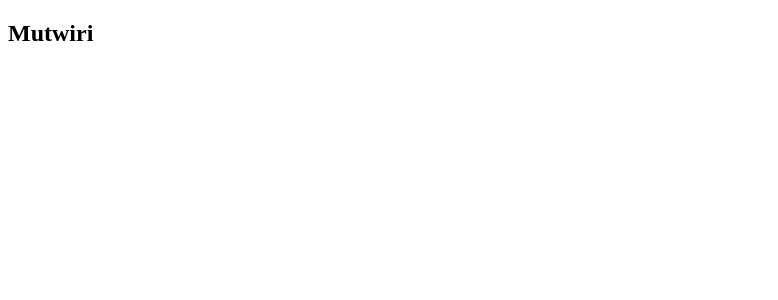
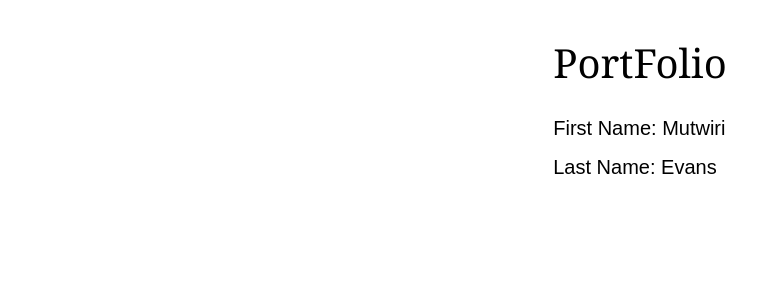
Before and after one commit to EvansMutwiri/vuejs-roadmap, a Vue app: page / in a window 1280 px wide. Shown: the top 300 px of the page, without its empty margins (0-778 px from the left). Built offline with nearby package versions, Linux system fonts and the light colour scheme.

Commit message:
sample code demonstrating use of composition api and text interpolation

```diff
--- a/package.json
+++ b/package.json
@@ -11,6 +11,9 @@
   },
   "devDependencies": {
     "@vitejs/plugin-vue": "^2.3.1",
+    "node-sass": "^7.0.1",
+    "sass": "^1.51.0",
+    "sass-loader": "^12.6.0",
     "vite": "^2.9.5"
   }
 }
--- a/src/components/Options.vue
+++ b/src/components/Options.vue
@@ -1,22 +1,41 @@
 <template>
-  <h2>{{name}}</h2>
+<h1>PortFolio</h1>
+  <h2>First Name: {{firstName}}</h2>
+  <h2>Last Name: {{lastName}}</h2>
 </template>
 
 <script>
+import { ref } from '@vue/reactivity';
 export default {
-    data () {
+    setup () {
+        let first = ref('Evans');
+        let last = ref('Mutwiri');
+
+        setTimeout(() => {
+            first.value = 'Mutwiri',
+            last.value = 'Evans'
+        }, 4000);
         return {
-            name : "Evans"
+            firstName : first,
+            lastName : last
         }
-    },
-    mounted () {
-        setTimeout(() => {
-            this.name = "Mutwiri";
-        }, 4000);
     }
 }
 </script>
 
 <style>
+body {
+    display: flex;
+    justify-content: center;
+    flex-direction: column;
+    align-items: center;
+}
 
+h1 {
+        /* font: 800 'Verdana'; */
+        font: 40px Georgia, serif;
+    }
+h2 {
+    font: 20px Arial, sans-serif;
+}
 </style>
```
Also changed, not shown: 1 other file (tests, documents, lock files or other folders).
